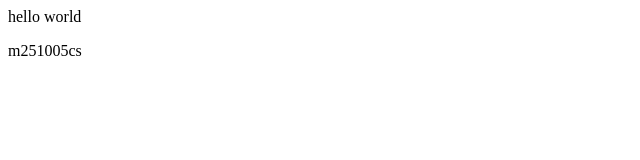
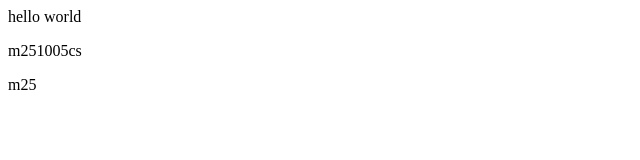
Before and after one commit to nallasairamreddy/Student-Activity-Point, a plain HTML site: page index.html in a window 1280 px wide. Shown: the full height of the page, 0-640 px from the left. Drawn offline with Linux system fonts and the light colour scheme.

Commit message:
changes in index.html

```diff
--- a/index.html
+++ b/index.html
@@ -1,2 +1,3 @@
 <p>hello world</p>
 <p>m251005cs</p>
+<p>m25</p>
```
